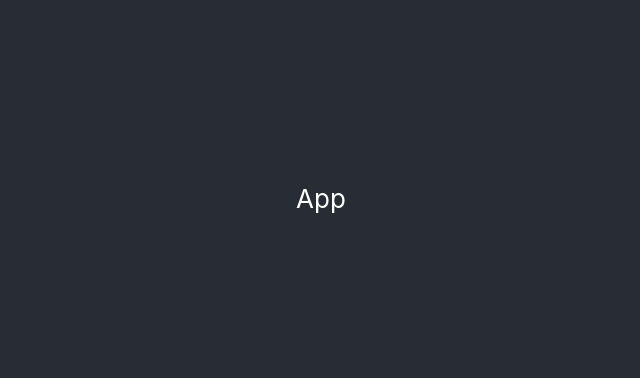
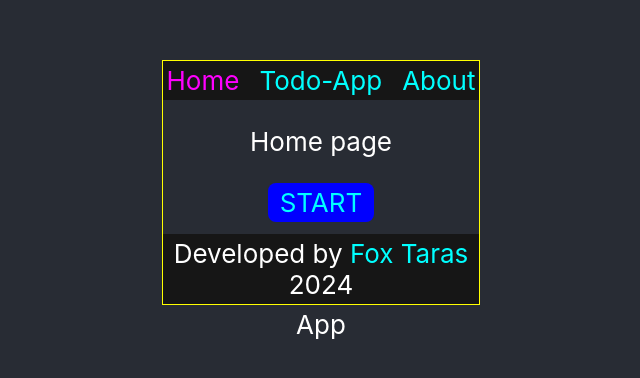
Before and after one commit to SergDv1962/todogenius, a React (Create React App) app: page / in a window 1280 px wide. Shown: the part 202-580 px from the top of the page, without its empty margins (319-959 px from the left). Built offline with nearby package versions, Linux system fonts and the light colour scheme.

Commit message:
add Routes and Navlink

```diff
--- /dev/null
+++ b/db.json
@@ -0,0 +1,80 @@
+{
+  "contacts": [
+    {
+      "id": "1",
+      "name": "Harry",
+      "lastName": "Potter",
+      "about": "this is information about user"
+    },
+    {
+      "id": "2",
+      "name": "Luke",
+      "lastName": "Skywalker",
+      "about": "this is information about user"
+    },
+    {
+      "id": "e204",
+      "name": "Bob",
+      "lastName": "Smit",
+      "about": "this is information about user"
+    }
+  ],
+  "todos": [
+    {
+      "title": "First todo",
+      "description": "Text first todo",
+      "checked": "false",
+      "creationDate": "2/5/2024 - 19:48",
+      "id": "90d3"
+    },
+    {
+      "title": "Second todo",
+      "description": "Text second todo",
+      "checked": "false",
+      "creationDate": "2/5/2024 - 22:49",
+      "id": "2d2d"
+    },
+    {
+      "title": "third todo",
+      "description": "text todo third",
+      "checked": "false",
+      "creationDate": "27/5/2024 - 19:7",
+      "id": "d3f6"
+    }
+  ],
+  "todos2": [
+    {
+      "title": "my task 1",
+      "description": "description for todo 1",
+      "checked": "true",
+      "creationDate": "2024/4/3 - 10:43",
+      "id": "7aef"
+    },
+    {
+      "title": "my task 2",
+      "description": "description for todo 2",
+      "checked": "false",
+      "creationDate": "2024/4/3 - 10:43",
+      "id": "9d22"
+    },
+    {
+      "title": "forth task new",
+      "description": "test for date",
+      "checked": "true",
+      "creationDate": "2024/4/4 - 10:34",
+      "id": "af8b"
+    }
+  ],
+  "auth": [
+    {
+      "id": "1",
+      "usersName": "Bob",
+      "email": "wwwBob@qwer.ua"
+    },
+    {
+      "id": "2",
+      "usersName": "Tom",
+      "email": "wwwTom@qwer.ua"
+    }
+  ]
+}
--- a/src/App.css
+++ b/src/App.css
@@ -1,3 +1,18 @@
+header,
+footer{
+  padding: 4px;
+  display: flex;
+  justify-content: space-around;
+  align-items: center;
+  gap: 20px;
+  background-color: rgb(22, 22, 22);
+}
+a{
+  color: aqua;
+  text-decoration: none;
+
+}
+
 .App {
   text-align: center;
 }
@@ -12,3 +27,24 @@
   font-size: calc(10px + 2vmin);
   color: white;
 }
+.container-layout{
+  margin: 4px;
+  border: 1px solid yellow;
+}
+
+.active {
+  color: fuchsia ;
+}
+.btn{
+  display: inline-block;
+  padding: 4px 12px;
+  border-radius: 8px;
+  margin-bottom: 12px;
+}
+.btn-blue{
+  background-color: blue;
+}
+
+.btn-blue:hover {
+background-color: rgb(55, 55, 168);
+}
--- a/src/App.js
+++ b/src/App.js
@@ -1,9 +1,24 @@
+import { Route, Routes } from 'react-router-dom';
 import './App.css';
+import Home from './pages/home/Home';
+import About from './pages/about/About';
+import AppTodo from './pages/app-todo/AppTodo';
+import Layout from './layout/Layout';
+import { ROUTES } from './utils/routes';
+import NotFoundPages from './pages/notfoundpages/NotFoundPages';
 
 function App() {
   return (
     <div className="App">
       <div className="App-container">
+        <Routes>
+          <Route path='/' element={<Layout/>}>
+            <Route index element={<Home/>}/>
+            <Route path={ROUTES.ABOUT} element={<About/>}/>
+            <Route path={ROUTES.TODOAPP} element={<AppTodo/>}/>
+            <Route path='*' element={<NotFoundPages/>}/>
+          </Route>
+        </Routes>
         App
       </div>
     </div>
--- /dev/null
+++ b/src/layout/Layout.jsx
@@ -0,0 +1,34 @@
+import React from "react";
+import { NavLink, Outlet } from "react-router-dom";
+import { ROUTES } from "../utils/routes";
+
+const Layout = () => {
+  return (
+    <div className="container-layout">
+      <header>
+        <NavLink to={ROUTES.HOME}>Home</NavLink>
+        <NavLink to={ROUTES.TODOAPP}>Todo-App</NavLink>
+        <NavLink to={ROUTES.ABOUT}>About</NavLink>
+      </header>
+      <main>
+        <Outlet />
+      </main>
+      <footer>
+        <div>
+          Developed by{" "}
+          <a
+            href="https://fox-taras-5865d2.netlify.app/"
+            target="_blank"
+            rel="noreferrer"
+          >
+            Fox Taras
+          </a>
+          <div>2024</div>
+        </div>
+
+      </footer>
+    </div>
+  );
+};
+
+export default Layout;
--- /dev/null
+++ b/src/pages/about/About.jsx
@@ -0,0 +1,11 @@
+import React from 'react'
+
+const About = () => {
+  return (
+    <div>
+      About me
+    </div>
+  )
+}
+
+export default About
--- /dev/null
+++ b/src/pages/app-todo/AppTodo.jsx
@@ -0,0 +1,11 @@
+import React from 'react'
+
+function AppTodo() {
+  return (
+    <div>
+      AppTodo
+    </div>
+  )
+}
+
+export default AppTodo
--- /dev/null
+++ b/src/pages/home/Home.jsx
@@ -0,0 +1,14 @@
+import React from 'react'
+import { Link } from 'react-router-dom'
+import { ROUTES } from '../../utils/routes'
+
+const Home = () => {
+  return (
+    <div>
+      <p>Home page</p>
+      <Link className='btn btn-blue' to={ROUTES.TODOAPP}>START</Link>
+    </div>
+  )
+}
+
+export default Home
--- /dev/null
+++ b/src/pages/notfoundpages/NotFoundPages.jsx
@@ -0,0 +1,14 @@
+import React from 'react'
+import { Link } from 'react-router-dom'
+import { ROUTES } from '../../utils/routes'
+
+const NotFoundPages = () => {
+  return (
+    <div>
+      <p>Not found any pages</p>
+      <Link  to={ROUTES.HOME} className='btn btn-blue'>Return</Link>
+    </div>
+  )
+}
+
+export default NotFoundPages
--- /dev/null
+++ b/src/utils/routes.js
@@ -0,0 +1,5 @@
+export const ROUTES = {
+   HOME: '/',
+   ABOUT: '/about',
+   TODOAPP: '/todoapp',
+}
```
Also changed, not shown: src/index.js (+5 -2 lines).
